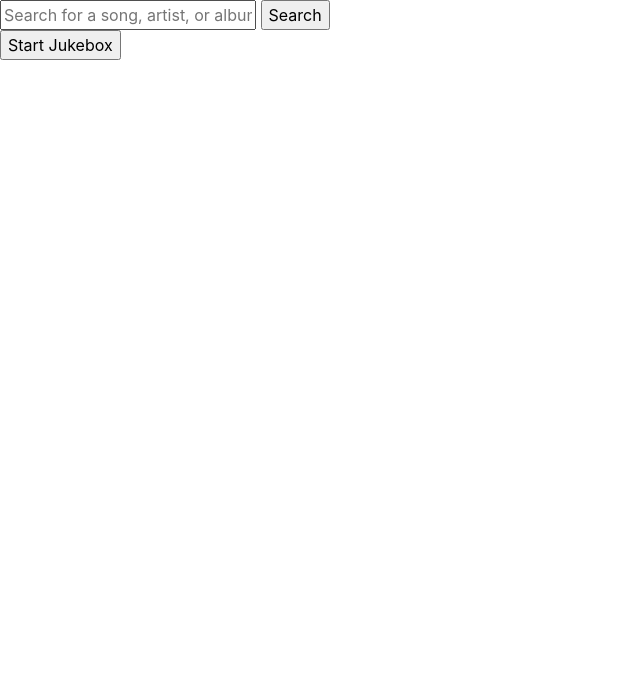
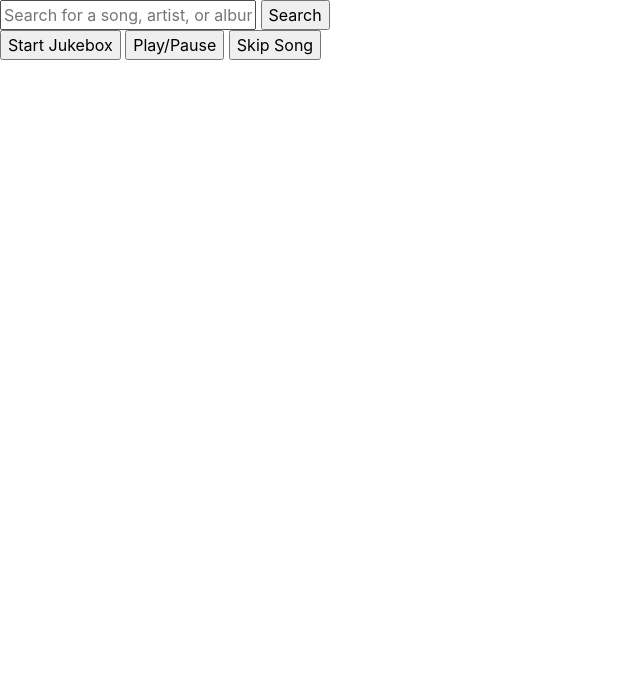
Before and after one commit to inexpensive/jukebox, a Django app: page / in a window 1280 px wide. Shown: the top 699 px of the page, without its empty margins (0-640 px from the left). Run offline with Django 3.2, Linux system fonts and the light colour scheme; data that the repository does not hold is empty; parts of the project's set-up code (start-up, migrations or seed data) failed here and were passed over; some libraries are stand-ins or nearby versions.

Commit message:
added pause and skip actions to the front end (and fixed a pausing bug in the back end)

```diff
--- a/etl_jukebox/static/css/jukebox.css
+++ b/etl_jukebox/static/css/jukebox.css
@@ -19,7 +19,7 @@ img.currently_playing_album_art {
 
 #search-results-field {
     position: fixed;
-    top: 50px;
+    top: 65px;
     bottom: 100px;
     overflow: auto;
     width: 100%;
@@ -28,6 +28,6 @@ img.currently_playing_album_art {
 #header {
     position: relative;
     top: 0;
-    height: 50px;
+    height: 65px;
     width: 100%;
 }
--- a/etl_jukebox/static/js/search.js
+++ b/etl_jukebox/static/js/search.js
@@ -5,6 +5,10 @@ $(document).ready(function () {
     setup_search();
 
     setup_play_button();
+
+    setup_pause_button();
+
+    setup_skip_button()
 
     setup_playlist();
 
@@ -38,6 +42,18 @@ $(document).ready(function () {
         $('#play_button').click(function () {
             $.get('/play/');
         });
+    }
+
+    function setup_pause_button() {
+        $('#pause_button').click(function () {
+            $.get('/pause/');
+        })
+    }
+
+    function setup_skip_button() {
+        $('#skip_button').click(function () {
+            $.get('/skip/');
+        })
     }
 
     function setup_playlist() {
--- a/etl_jukebox/urls.py
+++ b/etl_jukebox/urls.py
@@ -25,4 +25,6 @@ urlpatterns = [
     url(r'^add/.*', views.add),
     url(r'^current/.*$', views.current_details),
     url(r'^playlist/.*$', views.playlist_details),
+    url(r'^pause/.*$', views.pause),
+    url(r'^skip/.*$', views.skip),
 ]
--- a/etl_jukebox/views.py
+++ b/etl_jukebox/views.py
@@ -75,3 +75,19 @@ def playlist_details(request):
         mimetype = 'application/json'
         return HttpResponse(data, mimetype)
     return HttpResponseNotFound('Page not found.')
+
+
+def pause(request):
+    if request.is_ajax():
+        jm = JukeboxManagerHandler.get_jukebox_manager()
+        jm.pause_jukebox()
+        return HttpResponse('OK')
+    return HttpResponseNotFound('Page not found.')
+
+
+def skip(request):
+    if request.is_ajax():
+        jm = JukeboxManagerHandler.get_jukebox_manager()
+        jm.play_next_song()
+        return HttpResponse('OK')
+    return HttpResponseNotFound('Page not found.')
--- a/scripts/jukebox_manager.py
+++ b/scripts/jukebox_manager.py
@@ -18,7 +18,8 @@ class JukeboxMonitor(Thread):
             sleep(1)
             while self.manager.is_jukebox_playing():
                 sleep(0.1)
-            self.manager.play_next_song()
+            if not self.manager.is_paused():
+                self.manager.play_next_song()
 
 
 class SongDownloader(Thread):
@@ -40,7 +41,7 @@ class JukeboxManager:
         self._jukebox = Jukebox(credentials)
         self._song_queue = []
         self._current_song = None
-        self._playing = False
+        self._paused = False
         self._started = False
 
     def add_song(self, **song_details):
@@ -64,7 +65,6 @@ class JukeboxManager:
                 self._current_song = self._song_queue.pop(0)
                 self._jukebox.set_track(self._current_song.storeId)
                 self._jukebox.play()
-                self._playing = True
                 self._started = True
                 monitor = JukeboxMonitor(self)
                 monitor.start()
@@ -78,14 +78,12 @@ class JukeboxManager:
             self._current_song = self._song_queue.pop(0)
             self._jukebox.set_track(self._current_song.storeId)
             self._jukebox.play()
-            self._playing = True
         else:
-            self._playing = False
             self._started = False
 
     def pause_jukebox(self):
+        self._paused = not self._paused
         self._jukebox.pause()
-        self._playing = not self._playing
 
     def search(self, query):
         return self._jukebox.search(query)
@@ -123,3 +121,6 @@ class JukeboxManager:
         for song in self._song_queue:
             playlist_details.append(song.get_details())
         return playlist_details
+
+    def is_paused(self):
+        return self._paused
--- a/templates/jukebox/home.html
+++ b/templates/jukebox/home.html
@@ -11,6 +11,8 @@
             <button id="search_submit" type="submit">Search</button>
         </form>
         <button id="play_button">Start Jukebox</button>
+        <button id="pause_button">Play/Pause</button>
+        <button id="skip_button">Skip Song</button>
     </div>
     <div id="search-results-field">
         <table id="search_results" class="table table-striped table-hover">
```
